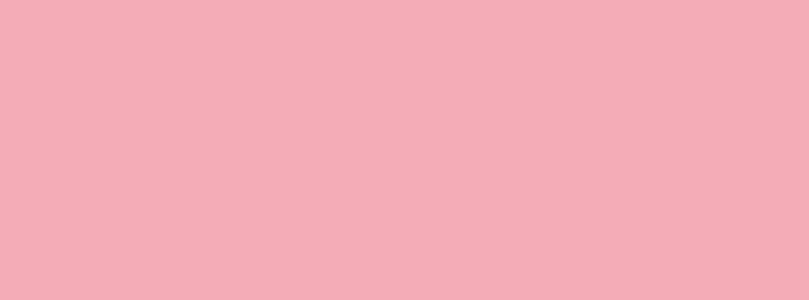
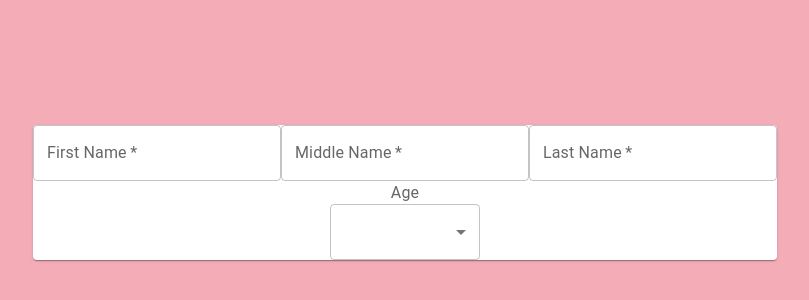
Before and after one commit to pitohui02/asl-poject, a Next.js app: page /registration in a window 1280 px wide. Shown: the part 216-516 px from the top of the page, without its empty margins (235-1044 px from the left). Built offline with nearby package versions, Linux system fonts and the light colour scheme.

Commit message:
registration

```diff
--- a/src/pages/registration.tsx
+++ b/src/pages/registration.tsx
@@ -1,6 +1,6 @@
 import React from "react"
 
-import { Box, Typography, Paper } from "@mui/material"
+import { Box, Typography, Paper, TextField, Select, InputLabel, MenuItem } from "@mui/material"
 import styles from '../styles/registration.module.css'
 
 class Registration extends React.Component {
@@ -11,17 +11,40 @@ class Registration extends React.Component {
 
             <>
 
-                <Box>
+                <Box className = {styles.centerscreen}>
 
                 <Paper>
 
                     <Box className = {styles.gridParent}>
 
-                        <Box></Box>
+                        <Box className = {styles.gridChild1}>
 
-                        <Box></Box>
+                            <TextField  required variant="outlined" label = "First Name" />
 
-                        <Box></Box>
+                            <TextField  required variant="outlined" label = "Middle Name" />
+
+                            <TextField  required variant="outlined" label = "Last Name" />
+
+                        </Box>
+
+                        <Box>
+
+                            <InputLabel>Age</InputLabel>
+
+                            <Select label = "Gender" className = {styles.dropdownDesign}>
+
+                                <MenuItem>Male</MenuItem>
+                                <MenuItem>Female</MenuItem>
+                                <MenuItem>Others</MenuItem>
+
+                            </Select>
+
+
+                        </Box>
+
+                        <Box>
+
+                        </Box>
 
 
                     </Box>
--- a/src/styles/registration.module.css
+++ b/src/styles/registration.module.css
@@ -0,0 +1,37 @@
+.centerscreen {
+    display: flex;
+    flex-direction: column;
+    justify-content: center;
+    align-items: center;
+    text-align: center;
+    min-height: 100vh;
+  }
+
+
+
+.gridParent {
+
+    display: grid;
+}
+
+
+.gridChild1 {
+
+}
+
+.gridChild-2 {
+
+
+}
+
+.gridChild-3 {
+
+
+}
+
+
+.dropdownDesign {
+
+    width: 150px;
+
+}
```
Also changed, not shown: src/styles/login.module.css (+5 -2 lines).
